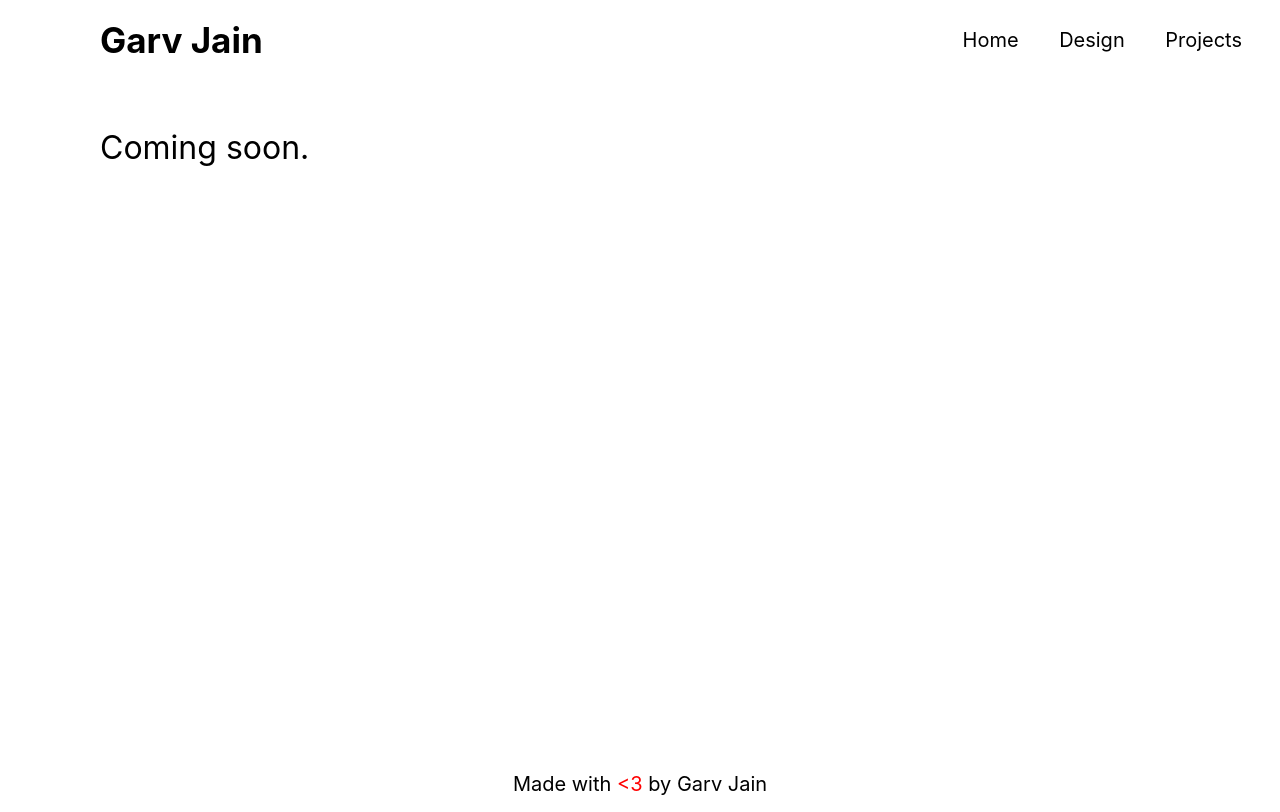
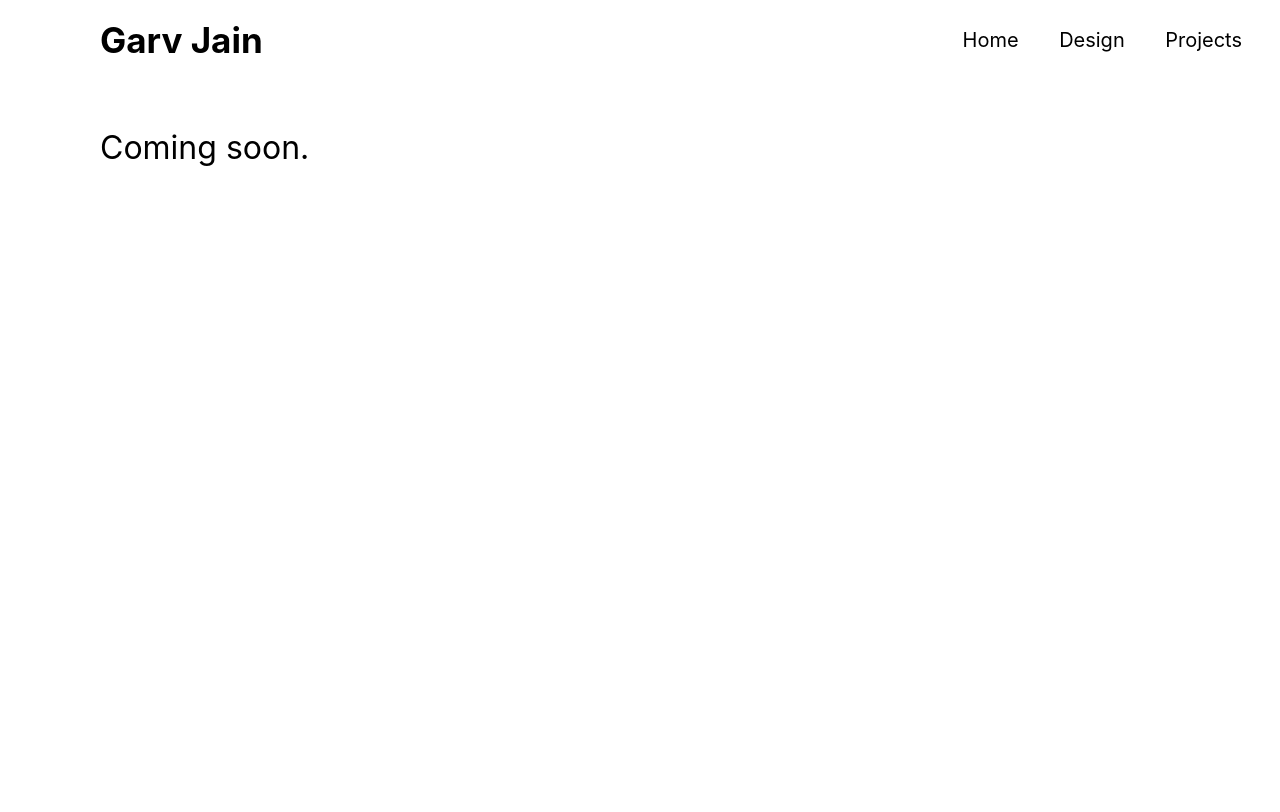
Before and after one commit to AakarGupta-coder/GarvJain03.github.io, a plain HTML site: page design/index.html in a window 1280 px wide. Drawn offline with Linux system fonts and the light colour scheme.

Commit message:
Removed Footer

```diff
--- a/design/index.html
+++ b/design/index.html
@@ -27,8 +27,5 @@
     <div class="container-soon">
       <div class="wrapper">Coming soon.</div>
     </div>
-    <footer>
-      <p>Made with <span style="color: red"><3</span> by Garv Jain</p>
-    </footer>
   </body>
 </html>
```
Also changed, not shown: index.html (+0 -3 lines), projects/index.html (+0 -3 lines).
